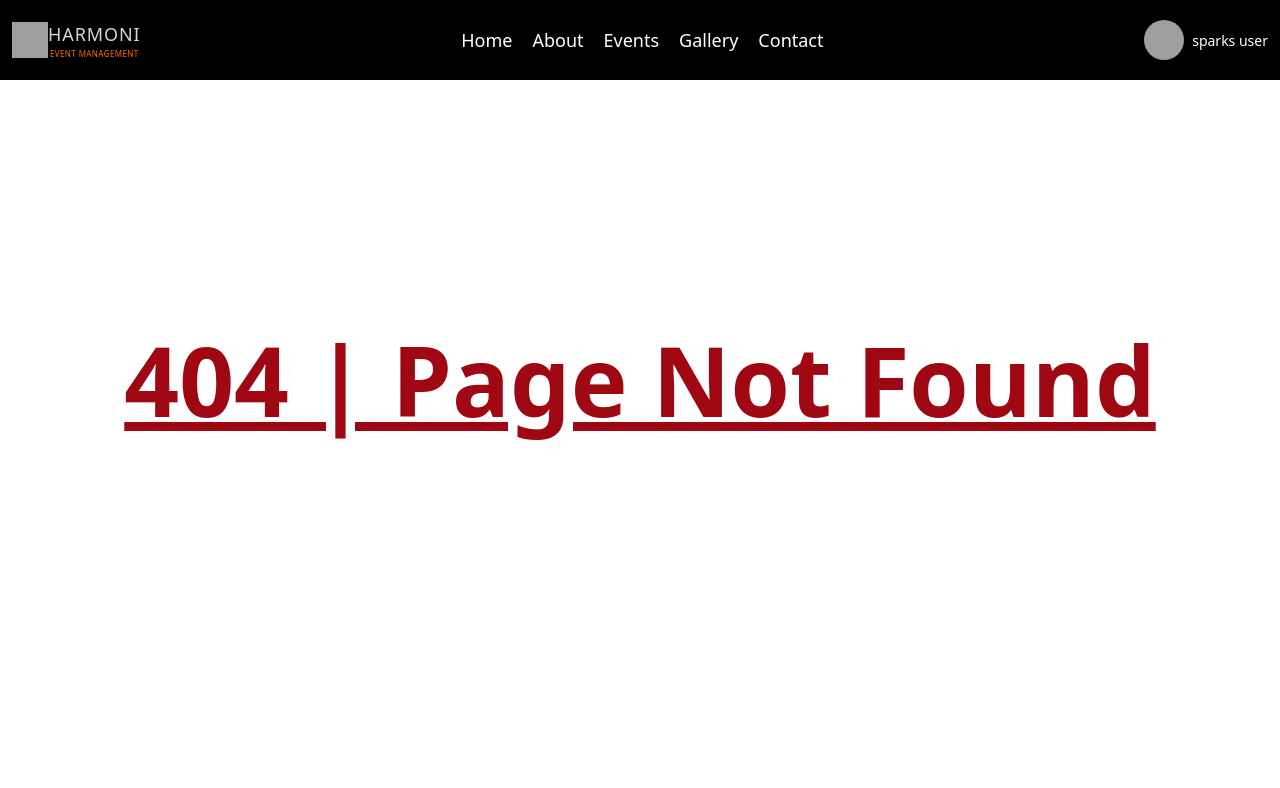
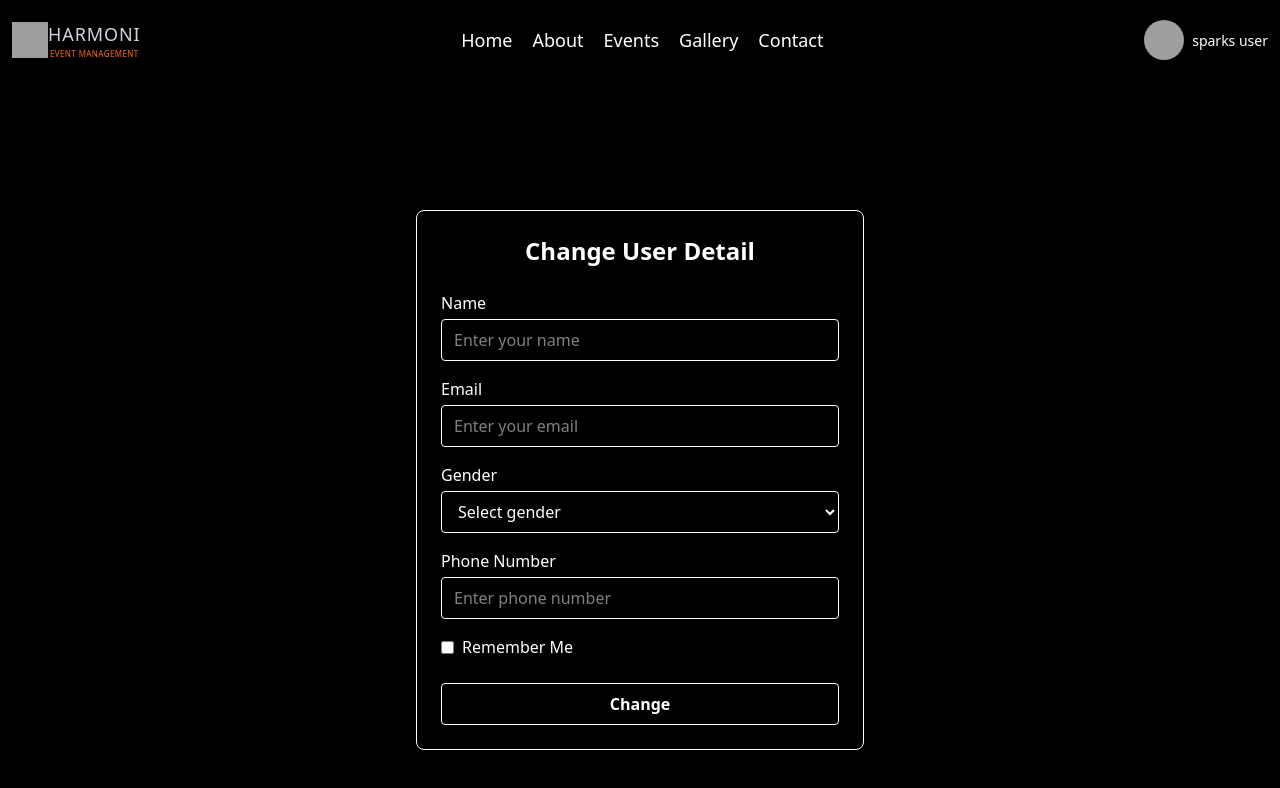
Before and after one commit to Vishal-Dev-2294/UI-PRACTICE, a React (Vite) app in the folder 02-harmoni-intern/: page /ChangeUserDetail in a window 1280 px wide. Before the commit this address had no page. Shown: the top 788 px of the page. Built offline with nearby package versions, Linux system fonts and the light colour scheme; grey boxes are pictures that could not be loaded.

Commit message:
Change User Detail

```diff
--- a/02-harmoni-intern/src/App.jsx
+++ b/02-harmoni-intern/src/App.jsx
@@ -10,6 +10,7 @@ import Contact from "./Pages/Contact";
 import Account from "./Pages/Account";
 import Changepass from "./Pages/Changepass";
 import MyBookings from "./Pages/MyBookings";
+import ChangeUserDetail from "./Pages/ChangeUserDetail";
 
 function App() {
   return (
@@ -25,6 +26,7 @@ function App() {
         <Route path="/Account" element={<Account />} />
         <Route path="/Changepass" element={<Changepass />} />
         <Route path="/MyBookings" element={<MyBookings />} />
+        <Route path="/ChangeUserDetail" element={<ChangeUserDetail />} />
         <Route path="*" element={<Notfound />} />
     </Routes>
     </>
--- /dev/null
+++ b/02-harmoni-intern/src/Pages/ChangeUserDetail.jsx
@@ -0,0 +1,77 @@
+import React from 'react'
+
+const ChangeUserDetail = () => {
+  return (
+    <div className="min-h-screen flex items-center justify-center bg-black">
+  <form className="w-full max-w-md border border-white rounded-lg p-6">
+    <h2 className="text-white text-2xl font-semibold mb-6 text-center">
+      Change User Detail
+    </h2>
+
+    {/* Name */}
+    <div className="mb-4">
+      <label className="block text-white mb-1">Name</label>
+      <input
+        type="text"
+        placeholder="Enter your name"
+        className="w-full bg-black border border-white text-white px-3 py-2 outline-none rounded"
+      />
+    </div>
+
+    {/* Email */}
+    <div className="mb-4">
+      <label className="block text-white mb-1">Email</label>
+      <input
+        type="email"
+        placeholder="Enter your email"
+        className="w-full bg-black border border-white text-white px-3 py-2 outline-none rounded"
+      />
+    </div>
+
+    {/* Gender */}
+    <div className="mb-4">
+      <label className="block text-white mb-1">Gender</label>
+      <select className="w-full bg-black border border-white text-white px-3 py-2 outline-none rounded">
+        <option value="">Select gender</option>
+        <option>Male</option>
+        <option>Female</option>
+        <option>Other</option>
+      </select>
+    </div>
+
+    {/* Phone Number */}
+    <div className="mb-4">
+      <label className="block text-white mb-1">Phone Number</label>
+      <input
+        type="tel"
+        placeholder="Enter phone number"
+        className="w-full bg-black border border-white text-white px-3 py-2 outline-none rounded"
+      />
+    </div>
+
+    {/* Remember Me */}
+    <div className="mb-6 flex items-center gap-2">
+      <input
+        type="checkbox"
+        id="remember"
+        className="accent-white"
+      />
+      <label htmlFor="remember" className="text-white">
+        Remember Me
+      </label>
+    </div>
+
+    {/* Button */}
+    <button
+      type="submit"
+      className="w-full border font-bold border-white text-white py-2 rounded hover:bg-white hover:text-black transition"
+    >
+      Change
+    </button>
+  </form>
+</div>
+
+  )
+}
+
+export default ChangeUserDetail
```
